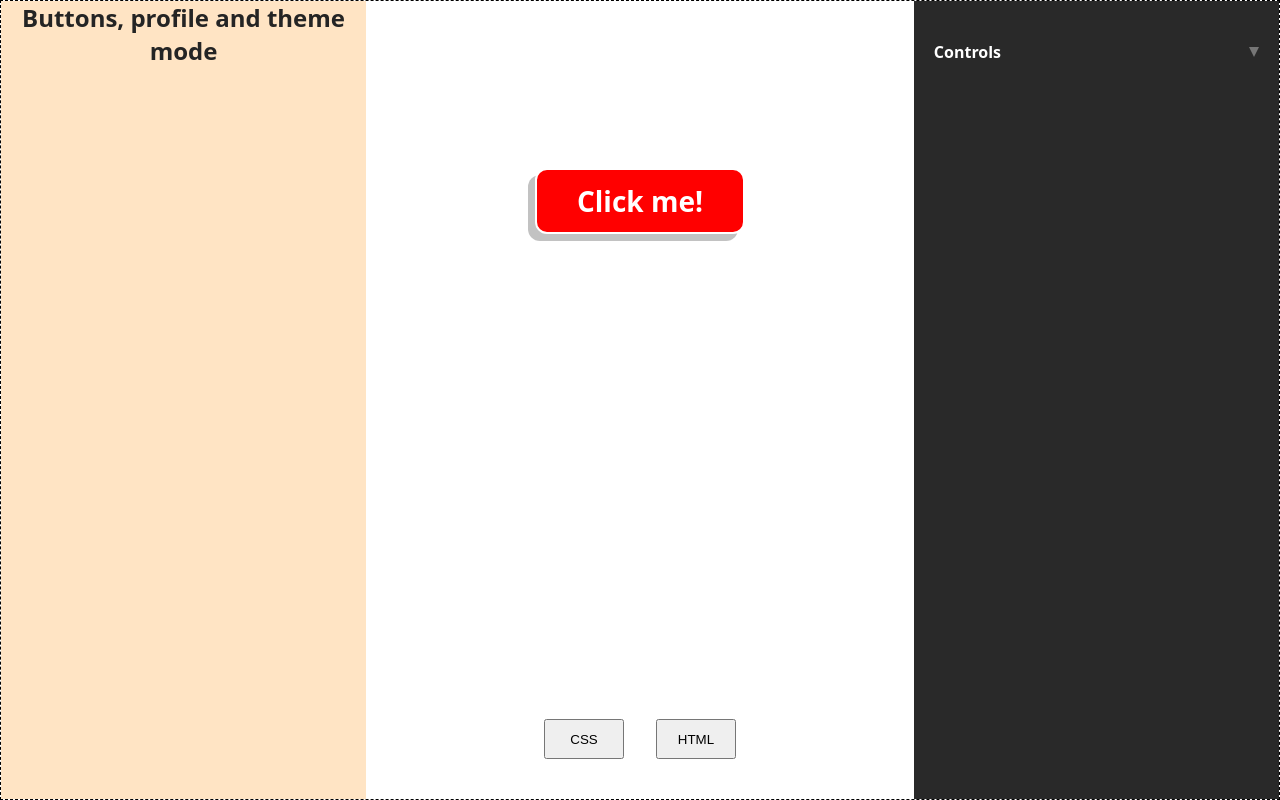
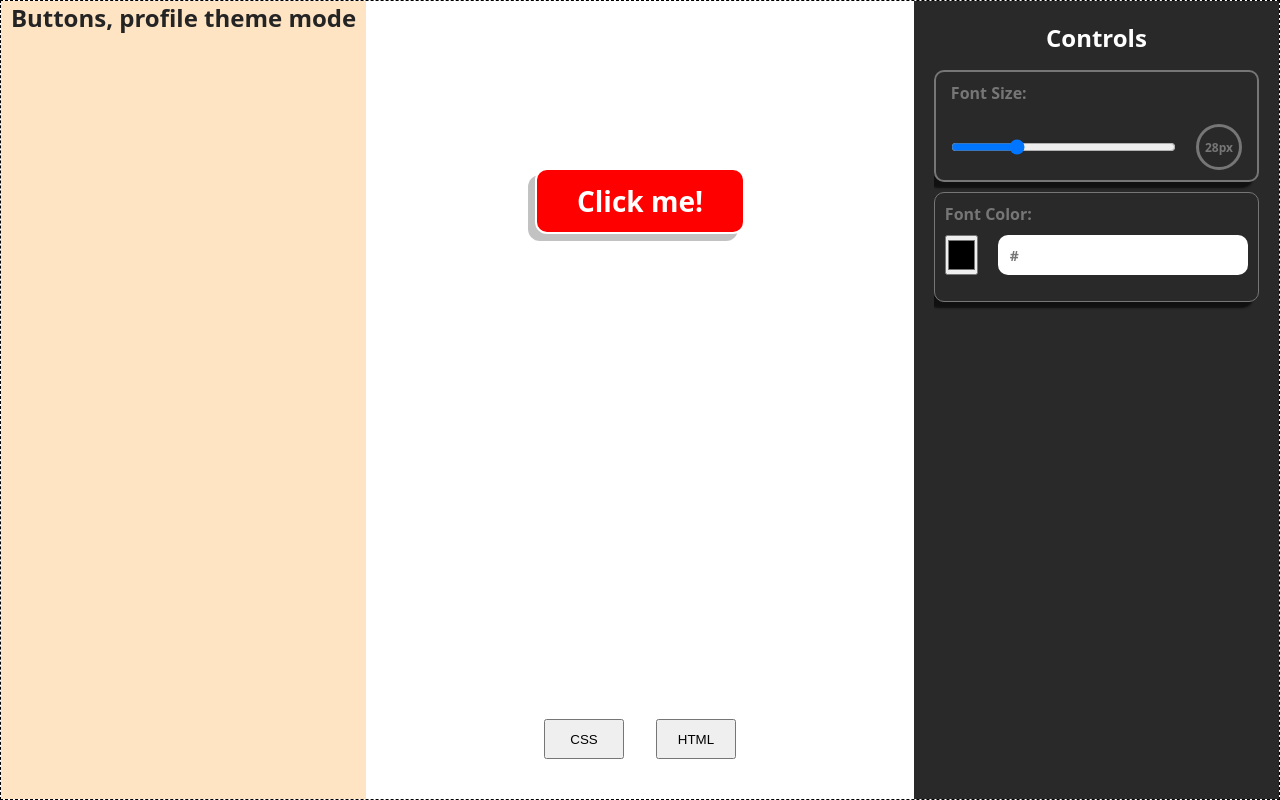
Before and after one commit to J-C-S-V/button-builder, a React (Vite) app: page / in a window 1280 px wide. Built offline with nearby package versions, Linux system fonts and the light colour scheme.

Commit message:
Refactor logic for displaying controls

```diff
--- a/src/components/Controls/Controls.module.css
+++ b/src/components/Controls/Controls.module.css
@@ -1,6 +1,8 @@
 .controls__font {
+  display: flex;
+  flex-direction: column;
   gap: 1em;
-  max-height: 0;
+  /* max-height: 0; */
   overflow: hidden;
   transition: max-height 0.3s ease-out;
 }
--- a/src/components/Controls/Controls.tsx
+++ b/src/components/Controls/Controls.tsx
@@ -5,6 +5,7 @@ import { ChangeInnerText } from "../ChangeInnerText";
 import { ChangePadding } from "../ChangePadding";
 import { ChangeFontSize } from "../ChangeFontSize";
 import styles from "./Controls.module.css";
+import { useState } from "react";
 
 export const Controls = ({
   onTextChange,
@@ -37,19 +38,31 @@ export const Controls = ({
   onFontSizeChange: (e: React.ChangeEvent<HTMLInputElement>) => void;
   fontSize: number;
 }) => {
+  const [showControls, setShowControls] = useState(true);
+
   return (
     <div className={styles["controls__font"]}>
-      {/* <ChangeInnerText onTextChange={onTextChange} innerText={innerText} />
+      <h2 onClick={() => setShowControls(!showControls)} className={styles["controls__title"]}>
+        Controls
+      </h2>
+      <div className={styles["controls__content"]}>
+        {showControls && (
+          <>
+            <ChangeFontSize fontSize={fontSize} onFontSizeChange={onFontSizeChange} />
+            <ChangeFontColor fontColor={fontColor} onFontColorChange={onFontColorChange} />
+          </>
+        )}
+        {/* <ChangeInnerText onTextChange={onTextChange} innerText={innerText} />
       <ChangeColor backgroundColor={backgroundColor} onColorChange={onBackgroundColorChange} />
       <ChangeBorderRadius onBorderRadiusChange={onBorderRadiusChange} borderRadius={borderRadius} /> */}
-      <ChangeFontSize fontSize={fontSize} onFontSizeChange={onFontSizeChange} />
-      <ChangeFontColor fontColor={fontColor} onFontColorChange={onFontColorChange} />
-      {/* <ChangePadding
+
+        {/* <ChangePadding
         paddingY={paddingY}
         paddingX={paddingX}
         onPaddingYChange={onPaddingYChange}
         onPaddingXChange={onPaddingXChange}
       /> */}
+      </div>
     </div>
   );
 };
--- /dev/null
+++ b/src/components/LeftSection/LeftSection.tsx
@@ -0,0 +1,7 @@
+export const LeftSection = () => {
+  return (
+    <div>
+      <h1>Buttons, profile theme mode</h1>
+    </div>
+  );
+};
--- a/src/components/WorkBench/WorkBench.module.css
+++ b/src/components/WorkBench/WorkBench.module.css
@@ -6,52 +6,15 @@
   height: 100%;
 }
 
-.controls--middle {
+.workbench__middle {
   display: flex;
   flex-direction: column;
   align-items: center;
   background-color: var(--color-background-white);
 }
 
-.controls {
+.workbench__right {
   color: var(--color-text-white);
   background-color: var(--color-background-dark);
   padding: 2rem;
 }
-
-.controls__header {
-  display: flex;
-  flex-direction: column;
-  padding: 2rem 0;
-  gap: 1rem;
-}
-
-.controls__checkbox {
-  display: none;
-}
-
-.controls__checkbox:checked ~ div {
-  max-height: 24rem;
-}
-
-.controls__checkbox:checked ~ .controls__label::after {
-  transform: rotate(180deg);
-}
-
-.controls__label {
-  display: flex;
-  justify-content: space-between;
-  align-items: center;
-  gap: 1rem;
-}
-
-.controls__label::after {
-  content: "";
-  width: 0;
-  height: 0;
-  border-left: 5px solid transparent;
-  border-right: 5px solid transparent;
-  border-top: 10px solid var(--color-text-black-light);
-  float: right;
-  transition: transform 0.3s ease;
-}
--- a/src/components/WorkBench/WorkBench.tsx
+++ b/src/components/WorkBench/WorkBench.tsx
@@ -3,6 +3,7 @@ import { Controls } from "../Controls/Controls";
 import { ControlsTwo } from "../ControlsTwo/ControlsTwo";
 import { Button } from "../Button/Button";
 import { Languages } from "../Languages/Languages";
+import { LeftSection } from "../LeftSection/LeftSection";
 import styles from "./WorkBench.module.css";
 
 export const WorkBench = () => {
@@ -84,8 +85,11 @@ export const WorkBench = () => {
 
   return (
     <section className={styles.workbench}>
-      <h1>Buttons, profile and theme mode</h1>
-      <div className={styles["controls--middle"]}>
+      <div className={styles["workbench__left"]}>
+        <LeftSection />
+      </div>
+
+      <div className={styles["workbench__middle"]}>
         <Button
           border={border}
           borderColor={borderColor}
@@ -105,21 +109,17 @@ export const WorkBench = () => {
         />
         <Languages />
       </div>
-      <div className={styles["controls"]}>
-        <div className={styles["controls__header"]}>
-          <input className={styles["controls__checkbox"]} type="checkbox" name="controls" id="controls" />
-          <label htmlFor="controls" className={styles["controls__label"]}>
-            Controls
-          </label>
+
+      <div className={styles["workbench__right"]}>
         <Controls
           // onTextChange={handleInnerText}
           // innerText={innerText}
           // onBackgroundColorChange={handleChangebackgroundColor}
           // backgroundColor={backgroundColor}
-            onFontColorChange={handleFontColorChange}
           // fontColor={fontColor}
           // onBorderRadiusChange={handleBorderRadiusChange}
           // borderRadius={borderRadius}
+          onFontColorChange={handleFontColorChange}
           onPaddingYChange={handlePaddingYChange}
           paddingY={paddingY}
           onPaddingXChange={handlePaddingXChange}
@@ -128,26 +128,6 @@ export const WorkBench = () => {
           fontSize={fontSize}
         />
       </div>
-      </div>
-
-      {/* <ControlsTwo
-        fontWeight={fontWeight}
-        onFontWeightChange={handleFontWeightChange}
-        border={border}
-        onBorderChange={handleBorderChange}
-        borderColor={borderColor}
-        onBorderColorChange={handleBorderColorChange}
-        boxShadowY={boxShadowY}
-        onBoxShadowYChange={handleBoxShadowYChange}
-        boxShadowX={boxShadowX}
-        onBoxShadowXChange={handleBoxShadowXChange}
-        boxShadowBlur={boxShadowBlur}
-        onBoxShadowBlurChange={handleBoxShadowBlurChange}
-        boxShadowColor={boxShadowColor}
-        onBoxShadowColorChange={handleBoxShadowColorChange}
-        boxShadowSpread={boxShadowSpread}
-        onBoxShadowSpreadChange={handleBoxShadowSpreadChange}
-      /> */}
     </section>
   );
 };
```
Lines whose indentation alone changed are shown as unchanged.
